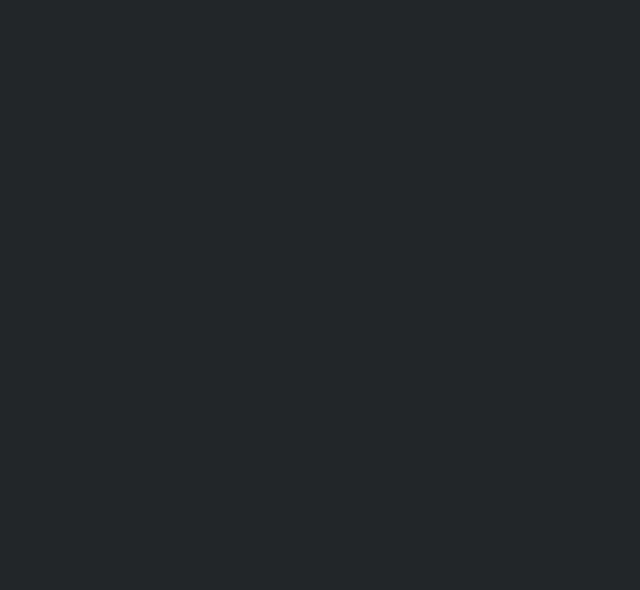
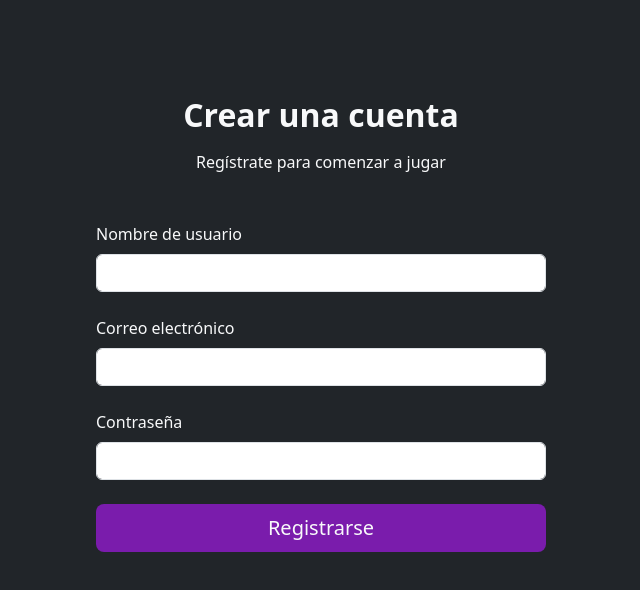
Before and after one commit to cordobaesteban77/rolling-games, a React (Vite) app: page /registro in a window 1280 px wide. Before the commit this address had no page. Shown: the top 590 px of the page, without its empty margins (319-959 px from the left). Built offline with nearby package versions, Linux system fonts and the light colour scheme.

Commit message:
hago el registro

```diff
--- a/src/App.jsx
+++ b/src/App.jsx
@@ -4,6 +4,7 @@ import LoginScreen from './pages/LoginScreen.jsx'
 import HomeScreen from './components/HomeScreen.jsx'
 import GameScreen from './pages/GameScreen.jsx'
 import InicioScreen from './pages/InicioScreen.jsx'
+import RegisterScreen from './pages/RegistroScreen.jsx'
 
 const App = () => {
   return (
@@ -13,6 +14,7 @@ const App = () => {
             <Route path='/' element={<InicioScreen />} />
             <Route path='/game/:id' element={<GameScreen />} />
             <Route path='/login' element={<LoginScreen />} />
+            <Route path='/registro' element={<RegisterScreen />} />
         </Routes>
       </BrowserRouter>
     </div>
--- /dev/null
+++ b/src/pages/RegistroScreen.jsx
@@ -0,0 +1,77 @@
+import React from 'react'
+import { useForm } from "react-hook-form"
+import { useNavigate } from "react-router-dom"
+import Swal from 'sweetalert2'
+import withReactContent from 'sweetalert2-react-content'
+
+const RegisterScreen = () => {
+  const MySwal = withReactContent(Swal)
+  const { register, handleSubmit, formState: { errors } } = useForm()
+  const navigate = useNavigate()
+
+  const onSubmit = (data) => {
+    const usuarios = JSON.parse(localStorage.getItem("usuarios")) || []
+
+    const existe = usuarios.find((user) => user.email === data.email)
+
+    if (existe) {
+      MySwal.fire({
+        title: "¡Error!",
+        text: "El correo ya está registrado.",
+        icon: "error"
+      })
+      return
+    }
+
+    usuarios.push({
+      username: data.username,
+      email: data.email,
+      password: data.password
+    })
+
+    localStorage.setItem("usuarios", JSON.stringify(usuarios))
+
+    MySwal.fire({
+      title: "¡Registro exitoso!",
+      text: "Ahora puedes iniciar sesión.",
+      icon: "success"
+    }).then(() => {
+      navigate("/") // o cambia la ruta según la de tu LoginScreen
+    })
+  }
+
+  return (
+    <div className="container bg-dark">
+      <div className="row justify-content-center pt-5">
+        <div className="col-md-8 col-lg-6">
+          <div className="login-container p-5">
+            <div className="text-center mb-5">
+              <h2 className="fw-bold mb-3 text-light">Crear una cuenta</h2>
+              <p className="text-light">Regístrate para comenzar a jugar</p>
+            </div>
+            <form onSubmit={handleSubmit(onSubmit)}>
+              <div className="mb-4">
+                <label className="form-label text-light">Nombre de usuario</label>
+                <input type="text" className="form-control" {...register("username", { required: true })} />
+                {errors.username && <p className="text-danger">Este campo es obligatorio</p>}
+              </div>
+              <div className="mb-4">
+                <label className="form-label text-light">Correo electrónico</label>
+                <input type="email" className="form-control" {...register("email", { required: true })} />
+                {errors.email && <p className="text-danger">Este campo es obligatorio</p>}
+              </div>
+              <div className="mb-4">
+                <label className="form-label text-light">Contraseña</label>
+                <input type="password" className="form-control" {...register("password", { required: true })} />
+                {errors.password && <p className="text-danger">Este campo es obligatorio</p>}
+              </div>
+              <button type="submit" className="btn btn-custom btn-lg w-100 text-light custom-boton">Registrarse</button>
+            </form>
+          </div>
+        </div>
+      </div>
+    </div>
+  )
+}
+
+export default RegisterScreen
```
